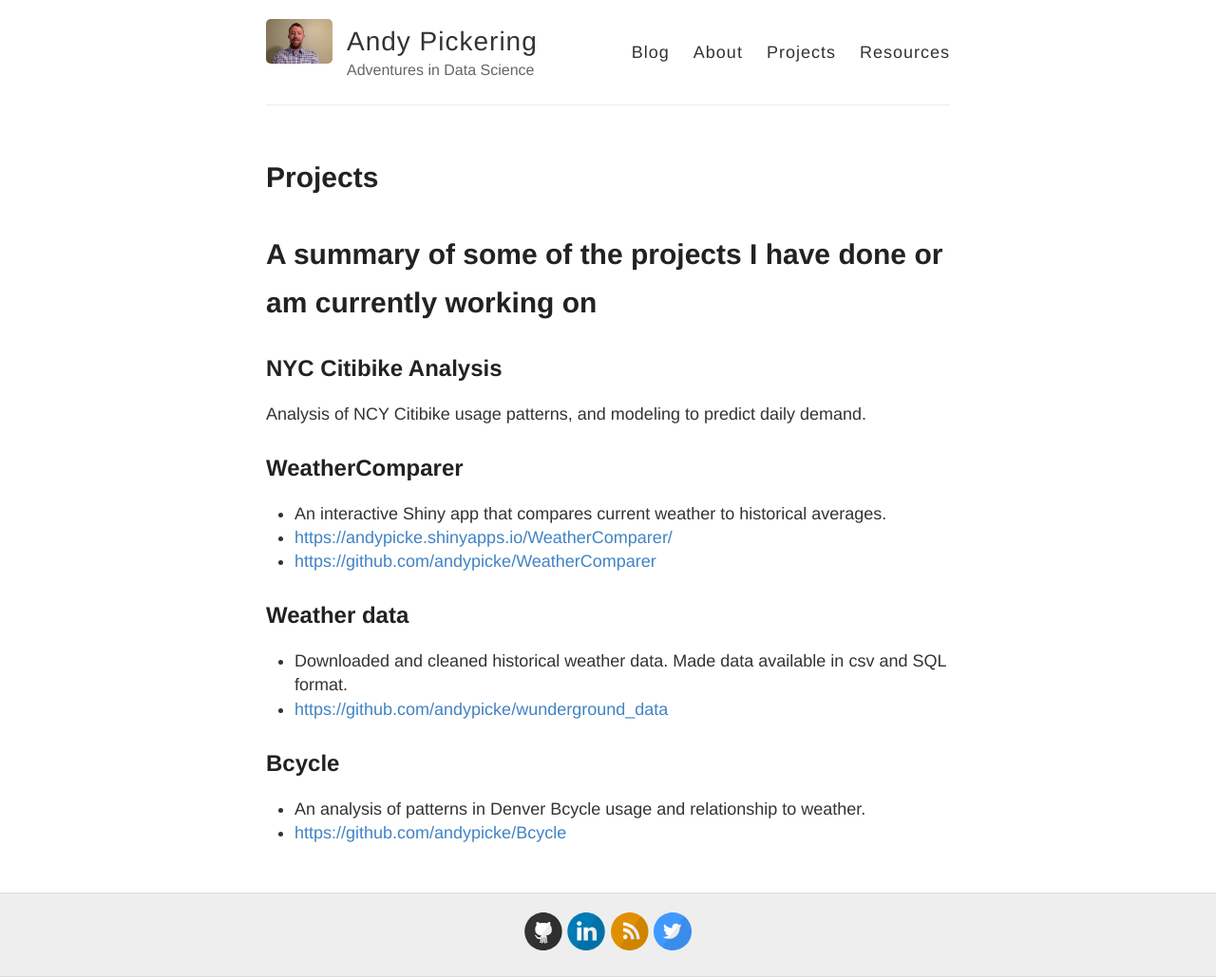
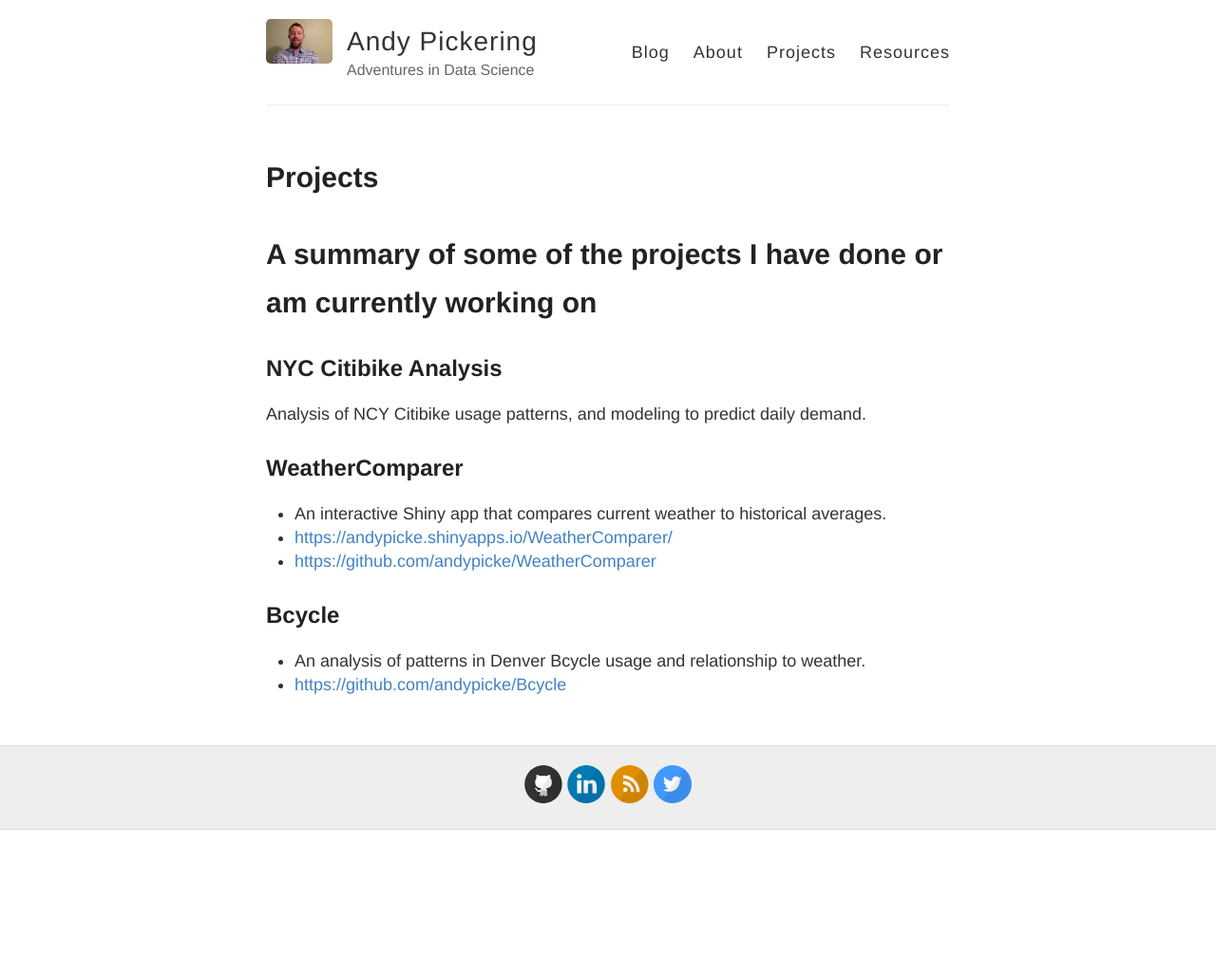
Before and after one commit to andypicke/andypicke.github.io, a Jekyll site: the page built from projects.md, in a window 1280 px wide. Shown: the whole page at 95% size. Built offline with Jekyll 4.4.1, drawn with Linux system fonts in a browser that asks for light colours; after the commit the page ends 900 px from its top, so only the background shows below that.

Commit message:
Update projects.md

```diff
--- a/projects.md
+++ b/projects.md
@@ -16,10 +16,6 @@ Analysis of NCY Citibike usage patterns, and modeling to predict daily demand.
 - <https://andypicke.shinyapps.io/WeatherComparer/>
 - <https://github.com/andypicke/WeatherComparer>
 
-## Weather data
-
-- Downloaded and cleaned historical weather data. Made data available in csv and SQL format.
-- <https://github.com/andypicke/wunderground_data>
 
 ## Bcycle
 
```
